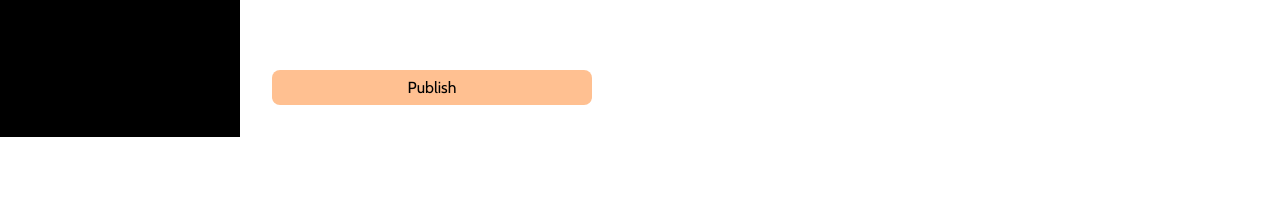
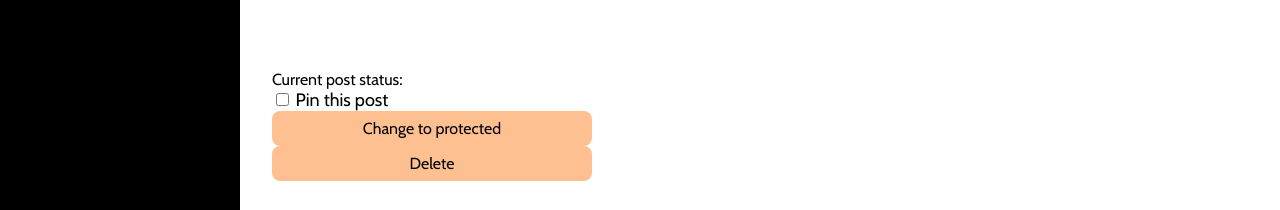
Before and after one commit to xgebi/Sloth-experimental, a Next.js app: page /post-types/1/1 in a window 1280 px wide. Shown: the part 918-1128 px from the top of the page. Before the commit the page ends 1055 px from the top, so only its background shows below. Built offline with nearby package versions, Linux system fonts and the light colour scheme; no server answers; the database is empty.

Commit message:
changes in post status, library section, protected section

```diff
--- a/app/(app)/layout.tsx
+++ b/app/(app)/layout.tsx
@@ -1,6 +1,6 @@
 import SidePanel from "@/app/components/side-panel/side-panel";
 import React from "react";
-import styles from './s.module.css';
+import styles from './app.module.css';
 
 export default function SlothLayout({
   children,
--- a/app/(app)/post-types/[postTypeId]/[postId]/components/library-section.tsx
+++ b/app/(app)/post-types/[postTypeId]/[postId]/components/library-section.tsx
@@ -8,7 +8,6 @@ interface LibrarySectionProps {
 	postLibraries: PostLibrary[],
 	addLibrary: (uuid: string, position: string) => void,
 	removeLibrary: (uuid: string) => void
-
 }
 
 export default function LibrarySection({ libraryList, postLibraries, addLibrary, removeLibrary }: LibrarySectionProps) {
--- a/app/(app)/post-types/[postTypeId]/[postId]/components/post-editor.tsx
+++ b/app/(app)/post-types/[postTypeId]/[postId]/components/post-editor.tsx
@@ -11,6 +11,7 @@ import {Media} from "@/app/interfaces/media";
 import Category from "@/app/interfaces/category";
 import Library from "@/app/interfaces/library";
 import LibrarySection from "./library-section";
+import ProtectedSection from "@/app/(app)/post-types/[postTypeId]/[postId]/components/protected-section";
 
 interface PostEditorProps {
 	post: FullPost,
@@ -25,7 +26,7 @@ export function PostEditor({post, media, libraries, categories}: PostEditorProps
 		uuid: '',
 		imageUrl: '',
 		alt: ''
-	})
+	});
 
 	function wontImplement() {
 		alert("Won't implement")
@@ -188,6 +189,31 @@ export function PostEditor({post, media, libraries, categories}: PostEditorProps
 		})
 	}
 
+	function updatePassword(password: string) {
+		setStatePost({
+			...statePost,
+			password
+		})
+	}
+
+	function updatePinStatus() {
+		setStatePost({
+			...statePost,
+			pinned: !statePost.pinned
+		})
+	}
+
+	function changePublishTime(ev: SyntheticEvent) {
+		console.log((ev.target as HTMLInputElement).value);
+		if (statePost.publish_date) {
+			console.log(statePost)
+		}
+	}
+
+	function changePublishDate(ev: SyntheticEvent) {
+		console.log((ev.target as HTMLInputElement).value);
+	}
+
 	return (
 		<>
 			<article className={styles.article}>
@@ -259,7 +285,34 @@ export function PostEditor({post, media, libraries, categories}: PostEditorProps
 				</section>
 			</article>
 			<aside className={styles.aside}>
-				<button onClick={wontImplement}>Publish</button>
+				<div>
+					Current post status: {statePost.post_status}
+				</div>
+				<div>
+					<input type="checkbox" checked={statePost.pinned} onChange={updatePinStatus} id="pinned-checkbox" /> <label htmlFor="pinned-checkbox">Pin this post</label>
+				</div>
+				{statePost.post_status === 'draft' && <>
+					<section>
+						<label htmlFor="publish-time"></label>
+						<input id="publish-time" type="time" value={statePost.publish_date} onInput={changePublishTime} />
+					</section>
+					<section>
+						<label htmlFor="publish-date"></label>
+						<input id="publish-date" type="date" value={statePost.publish_date} onInput={changePublishDate} />
+					</section>
+				</>}
+				<ProtectedSection passedPassword={statePost.password} passwordUpdated={updatePassword} />
+				{statePost.post_status === 'draft' && <>
+					<button onClick={wontImplement}>Publish</button>
+				</>}
+				{statePost.post_status === 'published' && <>
+					<button onClick={wontImplement}>Update</button>
+				</>}
+				{statePost.post_status === 'protected' && <>
+					<button onClick={wontImplement}>Update</button>
+				</>}
+
+				<button onClick={wontImplement}>Delete</button>
 			</aside>
 		</>
 	)
--- /dev/null
+++ b/app/(app)/post-types/[postTypeId]/[postId]/components/protected-section.tsx
@@ -0,0 +1,36 @@
+import {SyntheticEvent, useState} from "react";
+import Library from "@/app/interfaces/library";
+import {PostLibrary} from "@/app/interfaces/post";
+
+interface ProtectedSectionProps {
+	passedPassword: string,
+	passwordUpdated: (password: string) => void
+}
+
+export default function ProtectedSection({ passedPassword, passwordUpdated }: ProtectedSectionProps) {
+	const [protectedPost, setProtectedPost] = useState(passedPassword && passedPassword.length > 0);
+	const [password, setPassword] = useState(passedPassword ? passedPassword : '')
+
+	function changeProtectedState() {
+		if (protectedPost) {
+			passwordUpdated('');
+		}
+		setProtectedPost(!protectedPost);
+	}
+
+	function updatePassword(ev: SyntheticEvent) {
+		const val = (ev.target as HTMLInputElement).value;
+		setPassword(val);
+		passwordUpdated(val);
+	}
+
+	return (
+		<>
+			<button onClick={changeProtectedState}>{protectedPost ? "Cancel protection" : "Change to protected"}</button>
+			{protectedPost && <>
+				<label htmlFor="password-post">Password for post:</label>
+				<input type="text" id="password-post" value={password} onInput={updatePassword} />
+			</>}
+		</>
+	)
+}
--- a/app/(app)/post-types/[postTypeId]/[postId]/page.tsx
+++ b/app/(app)/post-types/[postTypeId]/[postId]/page.tsx
@@ -25,6 +25,7 @@ export default async function PostPage({ params }: { params: PostPageParams }) {
 		// fetch tags & categories
 	} else {
 		post.uuid = "new";
+		post.post_status = "draft";
 	}
 	return (
 		<main className={styles.main}>
--- a/app/globals.css
+++ b/app/globals.css
@@ -56,6 +56,8 @@ select {
 	background: white;
 	border-radius: .5rem;
 	height: 2.25rem;
+	font-family: Cabin, sans-serif;
+	font-size: 1rem;
 }
 
 dialog {
--- a/app/interfaces/post.ts
+++ b/app/interfaces/post.ts
@@ -35,7 +35,7 @@ export interface FullPost {
 	thumbnail: string,
 	publish_date: string,
 	update_date: number,
-	post_status: number,
+	post_status: string,
 	post_format: string,
 	imported: boolean,
 	import_approved: boolean,
@@ -65,7 +65,7 @@ export function createEmptyFullPost(): FullPost {
 		thumbnail: "",
 		publish_date: "",
 		update_date: 0,
-		post_status: 0,
+		post_status: "",
 		post_format: "",
 		imported: false,
 		import_approved: false,
```
Also changed, not shown: app/(app)/app.module.css (renamed from app/(app)/s.module.css).
